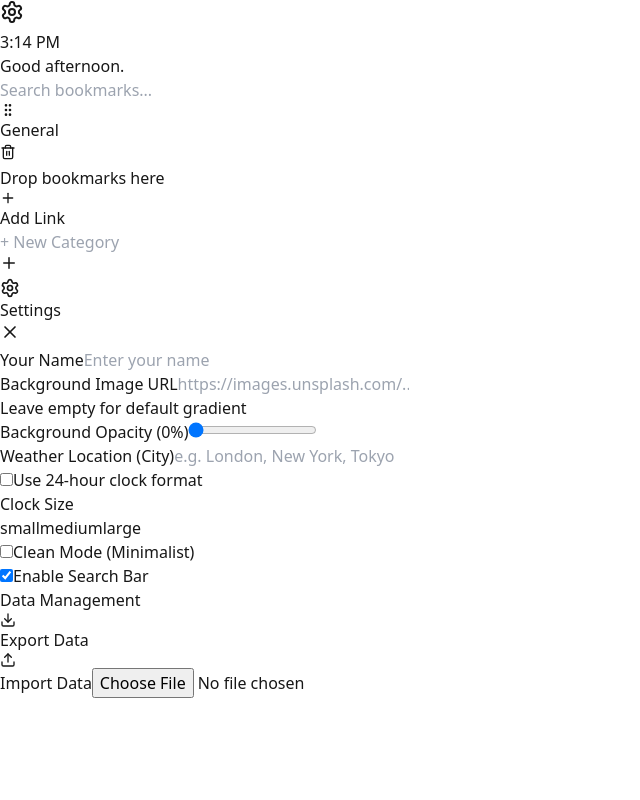
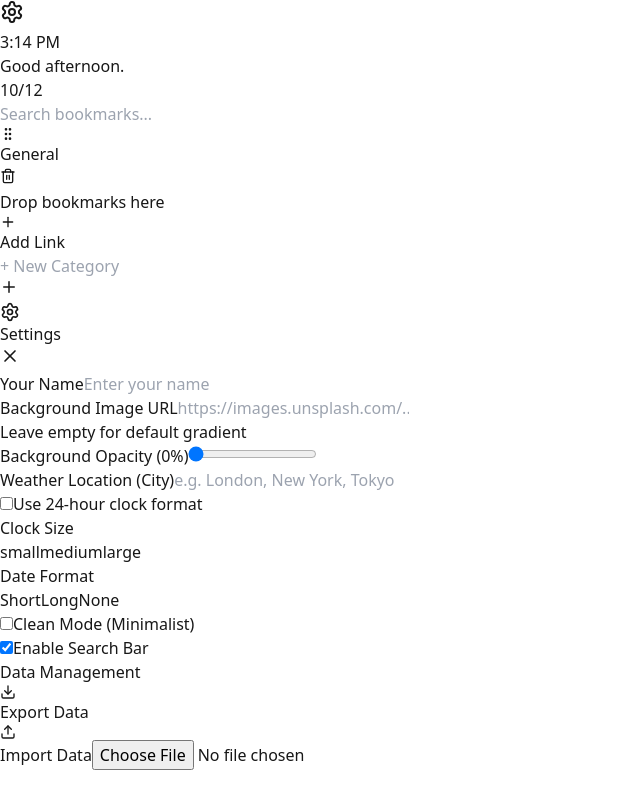
Before and after one commit to mikaelmalm/zentab, a React (Vite) app: page / in a window 1280 px wide. Both pictures are taken after a click on the button 12 px from the left and 12 px from the top of the page. Shown: the whole page, without its empty margins (0-640 px from the left). Built offline with nearby package versions, Linux system fonts and the light colour scheme.

Commit message:
feat: att date

```diff
--- a/src/App.tsx
+++ b/src/App.tsx
@@ -91,6 +91,7 @@ function App() {
           is24HourFormat={settings.is24HourFormat ?? true}
           city={settings.weatherCity}
           size={settings.timeDisplaySize}
+          dateFormat={settings.dateFormat}
         />
       </div>
 
--- a/src/components/SettingsModal.tsx
+++ b/src/components/SettingsModal.tsx
@@ -131,6 +131,42 @@ export const SettingsModal = ({
                 </div>
               </div>
 
+              <div>
+                <label className="block text-sm font-medium text-zinc-400 mb-2">Date Format</label>
+                <div className="flex bg-zinc-950 rounded border border-zinc-800 p-1">
+                  <button
+                    onClick={() => onUpdateSettings({ dateFormat: 'short' })}
+                    className={`flex-1 text-xs py-1.5 rounded transition-colors ${
+                      (settings.dateFormat || 'short') === 'short'
+                        ? 'bg-zinc-800 text-white font-medium'
+                        : 'text-zinc-500 hover:text-zinc-300'
+                    }`}
+                  >
+                    Short
+                  </button>
+                  <button
+                    onClick={() => onUpdateSettings({ dateFormat: 'long' })}
+                    className={`flex-1 text-xs py-1.5 rounded transition-colors ${
+                      settings.dateFormat === 'long'
+                        ? 'bg-zinc-800 text-white font-medium'
+                        : 'text-zinc-500 hover:text-zinc-300'
+                    }`}
+                  >
+                    Long
+                  </button>
+                  <button
+                    onClick={() => onUpdateSettings({ dateFormat: 'none' })}
+                    className={`flex-1 text-xs py-1.5 rounded transition-colors ${
+                      settings.dateFormat === 'none'
+                        ? 'bg-zinc-800 text-white font-medium'
+                        : 'text-zinc-500 hover:text-zinc-300'
+                    }`}
+                  >
+                    None
+                  </button>
+                </div>
+              </div>
+
              <div className="flex items-center gap-3">
                <input
                  type="checkbox"
--- a/src/components/TimeDisplay.tsx
+++ b/src/components/TimeDisplay.tsx
@@ -9,6 +9,7 @@ interface TimeDisplayProps {
   is24HourFormat: boolean;
   city?: string;
   size?: 'small' | 'medium' | 'large';
+  dateFormat?: 'long' | 'short' | 'none';
 }
 
 const getWeatherIcon = (code: number) => {
@@ -24,7 +25,7 @@ const getWeatherIcon = (code: number) => {
   return <Sun className="text-yellow-400" size={24} />;
 };
 
-export const TimeDisplay = ({ userName, is24HourFormat, city, size = 'medium' }: TimeDisplayProps) => {
+export const TimeDisplay = ({ userName, is24HourFormat, city, size = 'medium', dateFormat = 'short' }: TimeDisplayProps) => {
   const [time, setTime] = useState(new Date());
   const { weather, loading, error } = useWeather(city);
 
@@ -39,6 +40,33 @@ export const TimeDisplay = ({ userName, is24HourFormat, city, size = 'medium' }:
       minute: '2-digit',
       hour12: !is24HourFormat,
     });
+  };
+
+  const formatDate = (date: Date) => {
+    if (dateFormat === 'short') {
+      // 15/12
+      return date.toLocaleDateString('en-GB', {
+        day: '2-digit',
+        month: '2-digit',
+      });
+    } else {
+      // 15th December
+      // Basic implementation for "th", "st", "nd", "rd"
+      const day = date.getDate();
+      const month = date.toLocaleDateString('en-GB', { month: 'long' });
+
+      let suffix = 'th';
+      if (day > 3 && day < 21) suffix = 'th';
+      else {
+        switch (day % 10) {
+          case 1:  suffix = "st"; break;
+          case 2:  suffix = "nd"; break;
+          case 3:  suffix = "rd"; break;
+          default: suffix = "th"; break;
+        }
+      }
+      return `${day}${suffix} ${month}`;
+    }
   };
 
   const getGreeting = () => {
@@ -81,19 +109,25 @@ export const TimeDisplay = ({ userName, is24HourFormat, city, size = 'medium' }:
           {getGreeting()}{userName ? `, ${userName}` : ''}.
         </p>
 
-        {/* Weather Display */}
+        {/* Weather & Date Display */}
+        <div className={`flex items-center justify-center gap-4 text-white/80 transition-opacity duration-500 ${loading ? 'opacity-50' : 'opacity-100'}`}>
+           {dateFormat !== 'none' && (
+             <span className="text-xl font-medium drop-shadow-md">{formatDate(time)}</span>
+           )}
+
            {city && !error && (
-          <div className={`flex items-center justify-center gap-2 text-white/80 transition-opacity duration-500 ${loading ? 'opacity-50' : 'opacity-100'}`}>
+             <div className="flex items-center gap-2">
                {weather && (
                  <>
+                   {dateFormat !== 'none' && <div className="w-[1px] h-6 bg-white/30 mx-2"></div>}
                    {getWeatherIcon(weather.weatherCode)}
                    <span className="text-xl font-medium">{Math.round(weather.temperature)}°C</span>
                  </>
                )}
-            {loading && !weather && <span className="text-sm">Loading weather...</span>}
              </div>
            )}
         </div>
       </div>
+    </div>
   );
 };
--- a/src/hooks/useBookmarks.ts
+++ b/src/hooks/useBookmarks.ts
@@ -26,6 +26,7 @@ const DEFAULT_STATE: AppState = {
     isSearchEnabled: true,
     backgroundOpacity: 0,
     timeDisplaySize: 'medium',
+    dateFormat: 'short',
   },
 };
 
--- a/src/types/index.ts
+++ b/src/types/index.ts
@@ -26,6 +26,7 @@ export interface Settings {
   backgroundOpacity: number; // 0-100
   timeDisplaySize?: 'small' | 'medium' | 'large'; // Default: medium
   isSearchEnabled?: boolean;
+  dateFormat?: 'long' | 'short' | 'none'; // default: short
 }
 
 export interface AppState {
```
Lines whose indentation alone changed are shown as unchanged.
